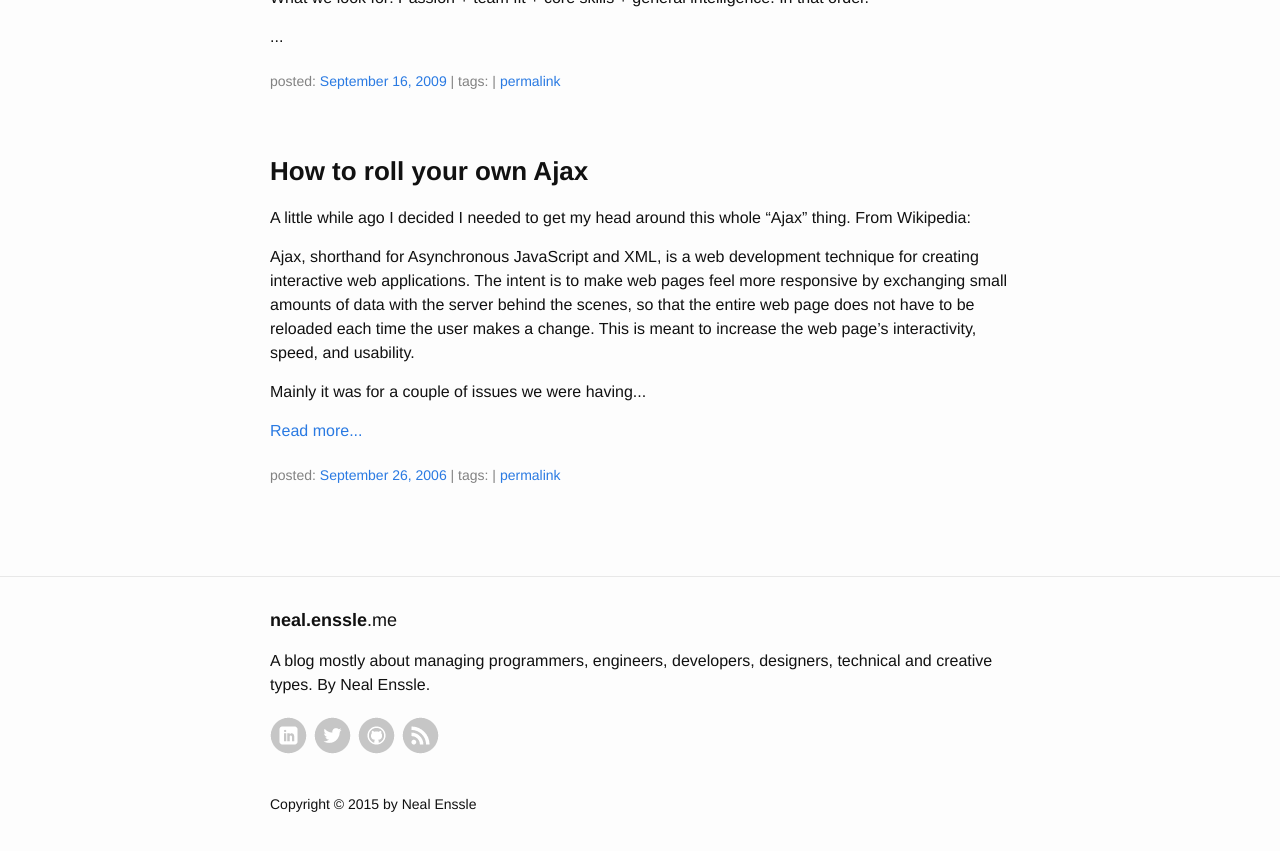
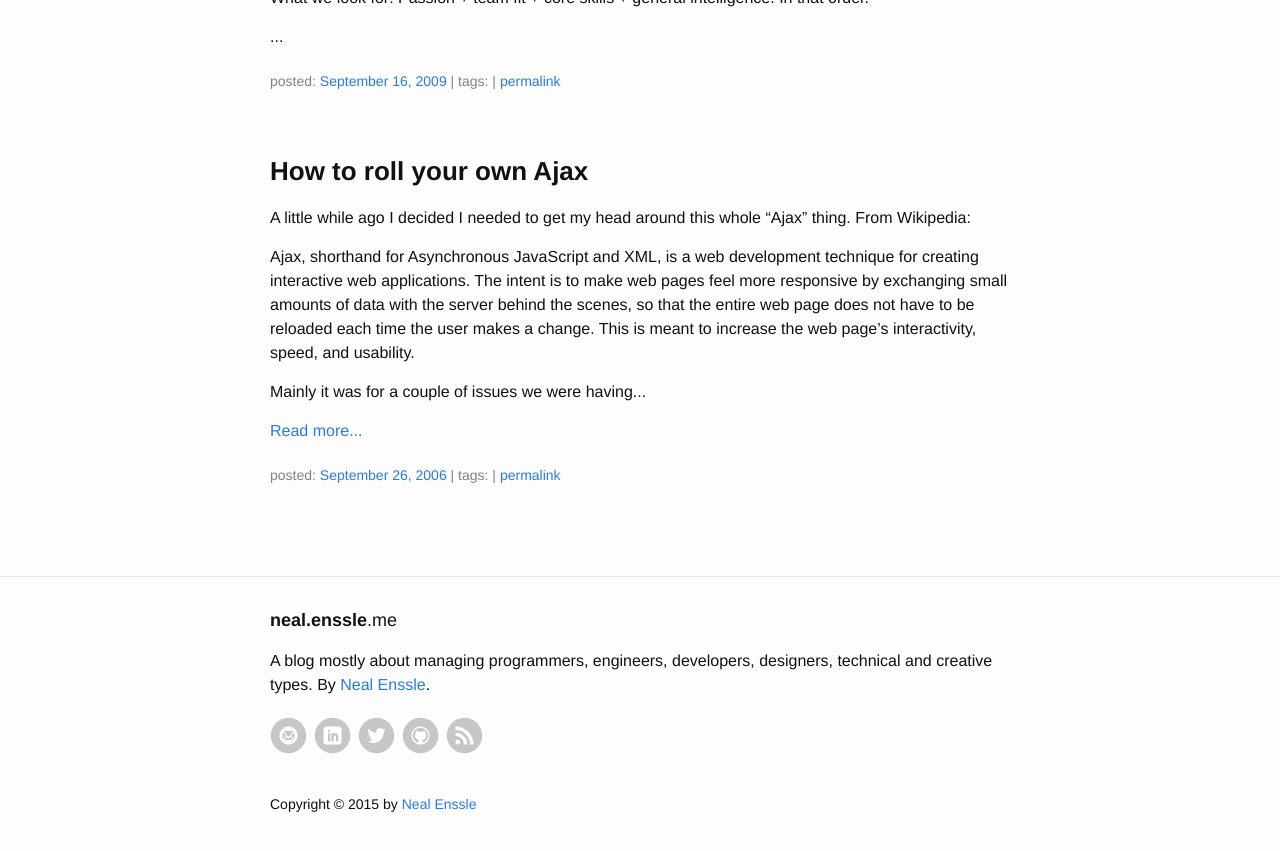
Before and after one commit to nealenssle/nealenssle.github.io, a Jekyll site: the page built from index.html, in a window 1280 px wide and 900 px high, scrolled down 3965 px. Shown: the top 851 px of the window. Built offline with Jekyll 4.4.1, drawn with Linux system fonts in a browser that asks for light colours.

Commit message:
Adding email address to footer.

```diff
--- a/_includes/footer.html
+++ b/_includes/footer.html
@@ -4,9 +4,12 @@
 
     <p class="footer-heading"><strong>neal.enssle</strong>.me</p>
 
-    <p class="footer-text">{{ site.description }}</p>
+    <p class="footer-text">A blog mostly about managing programmers, engineers, developers, designers, technical and creative types. By <a href="/about">Neal Enssle</a>.</p>
 
     <ul class="social-media-list">
+      <li>
+        <a href='mail&#116;&#111;&#58;%&#54;5&#110;ssl&#101;+&#37;77eb&#64;&#103;%6Dail&#46;c%&#54;Fm'><img src="{{ site.image_path }}/icons/mail.png" alt="LinkedIn" width="" height="" border="0" /></a>
+      </li>
       <li>
         <a href="https://www.linkedin.com/in/nealenssle"><img src="{{ site.image_path }}/icons/linkedin.png" alt="LinkedIn" width="" height="" border="0" /></a>
       </li>
@@ -21,7 +24,7 @@
       </li>
     </ul>
 
-    <p class="copyright">Copyright &copy; 2015 by Neal Enssle</p>
+    <p class="copyright">Copyright &copy; 2015 by <a href="/about">Neal Enssle</a></p>
 
   </div>
 
```
Also changed, not shown: images/icons/mail.png (added).
